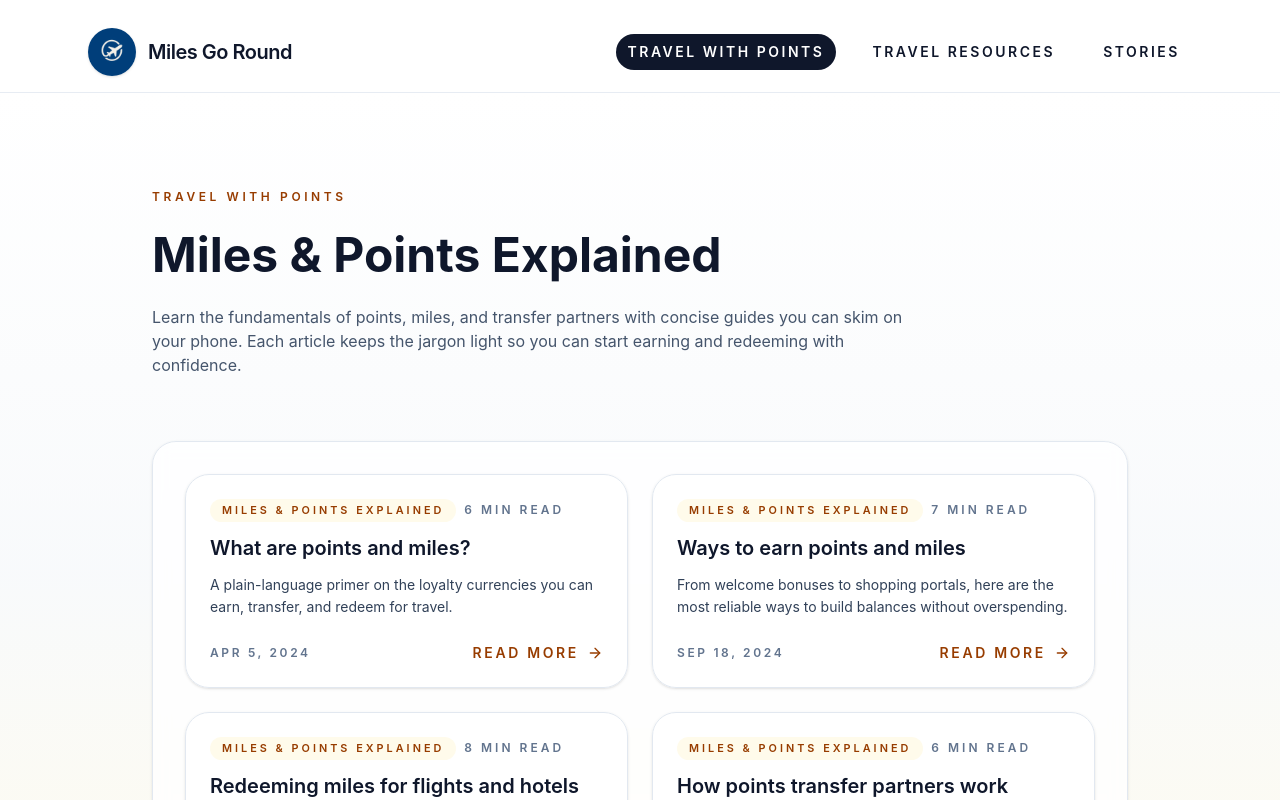
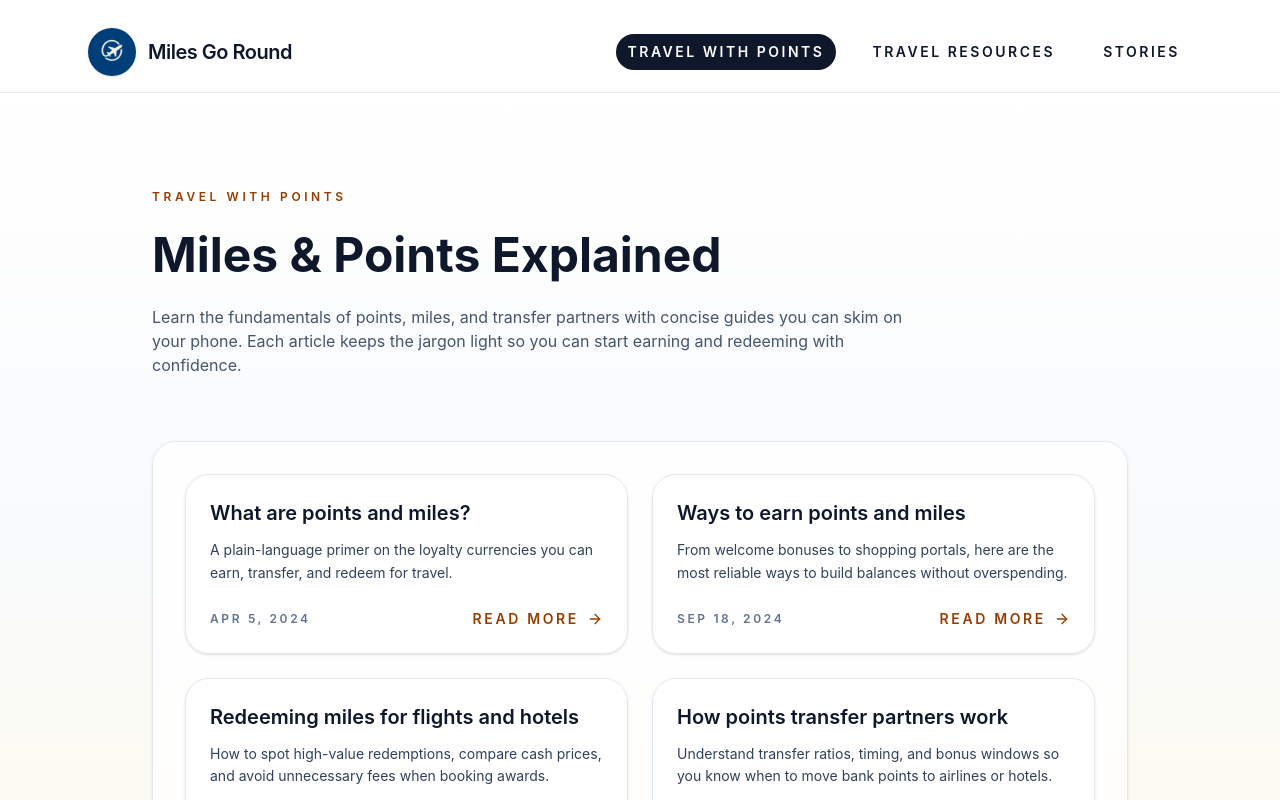
Before and after one commit to bansalmanik/travel-website, a Next.js app: page /travel-with-points/miles-and-points-explained in a window 1280 px wide. Shown: the top 800 px of the page. Built offline with nearby package versions, Linux system fonts and the light colour scheme.

Commit message:
Remove category and read time from miles points article cards

```diff
--- a/app/travel-with-points/miles-and-points-explained/miles-points-article-card.tsx
+++ b/app/travel-with-points/miles-and-points-explained/miles-points-article-card.tsx
@@ -6,10 +6,6 @@ export function MilesPointsArticleCard({ article }: { article: MilesPointsArticl
   return (
     <article className="flex h-full flex-col justify-between rounded-3xl border border-slate-200 bg-white/90 p-6 shadow-sm transition hover:-translate-y-1 hover:shadow-md">
       <div className="space-y-3">
-        <div className="flex flex-wrap items-center gap-2 text-xs font-semibold uppercase tracking-[0.25em] text-amber-800">
-          <span className="rounded-full bg-amber-50 px-3 py-1 text-[0.68rem]">{article.category}</span>
-          <span className="text-slate-500">{article.readTime}</span>
-        </div>
         <h3 className="text-xl font-semibold text-slate-900">
           <Link
             href={`/travel-with-points/miles-and-points-explained/${article.slug}`}
```
